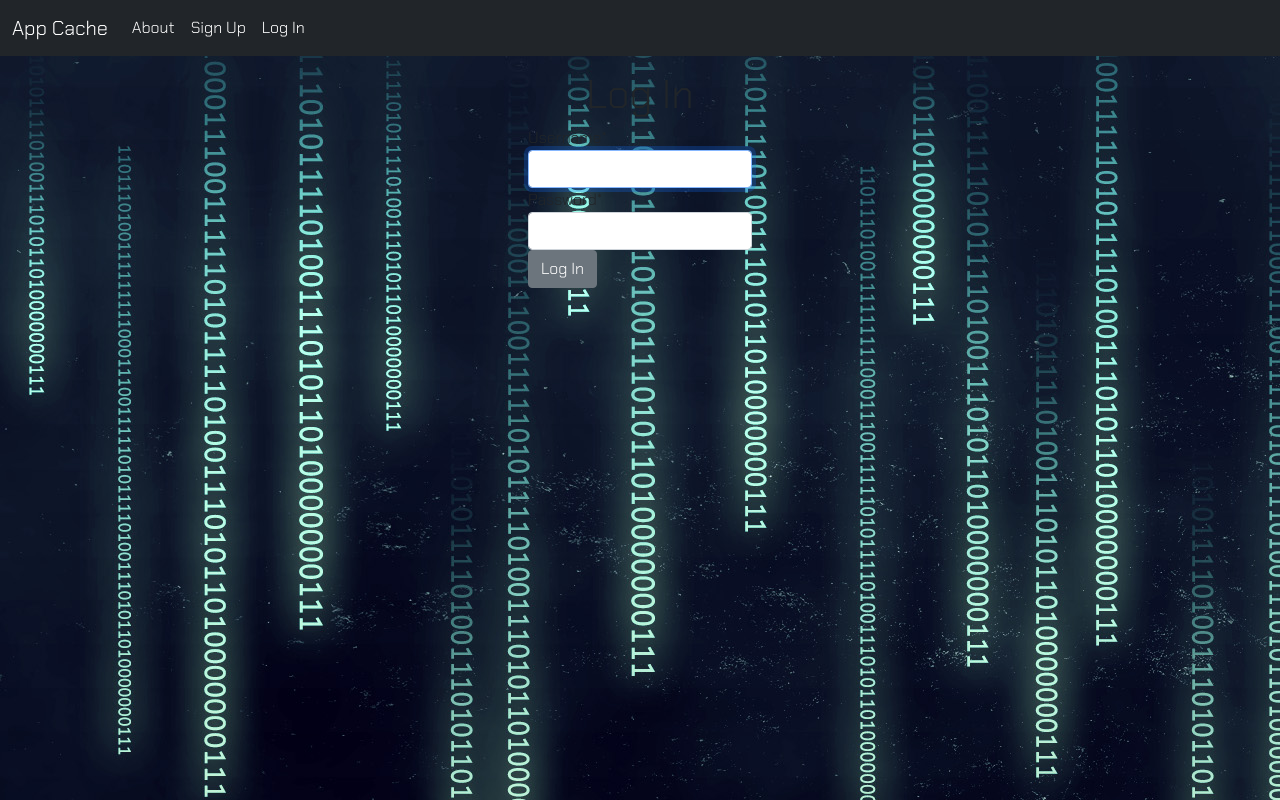
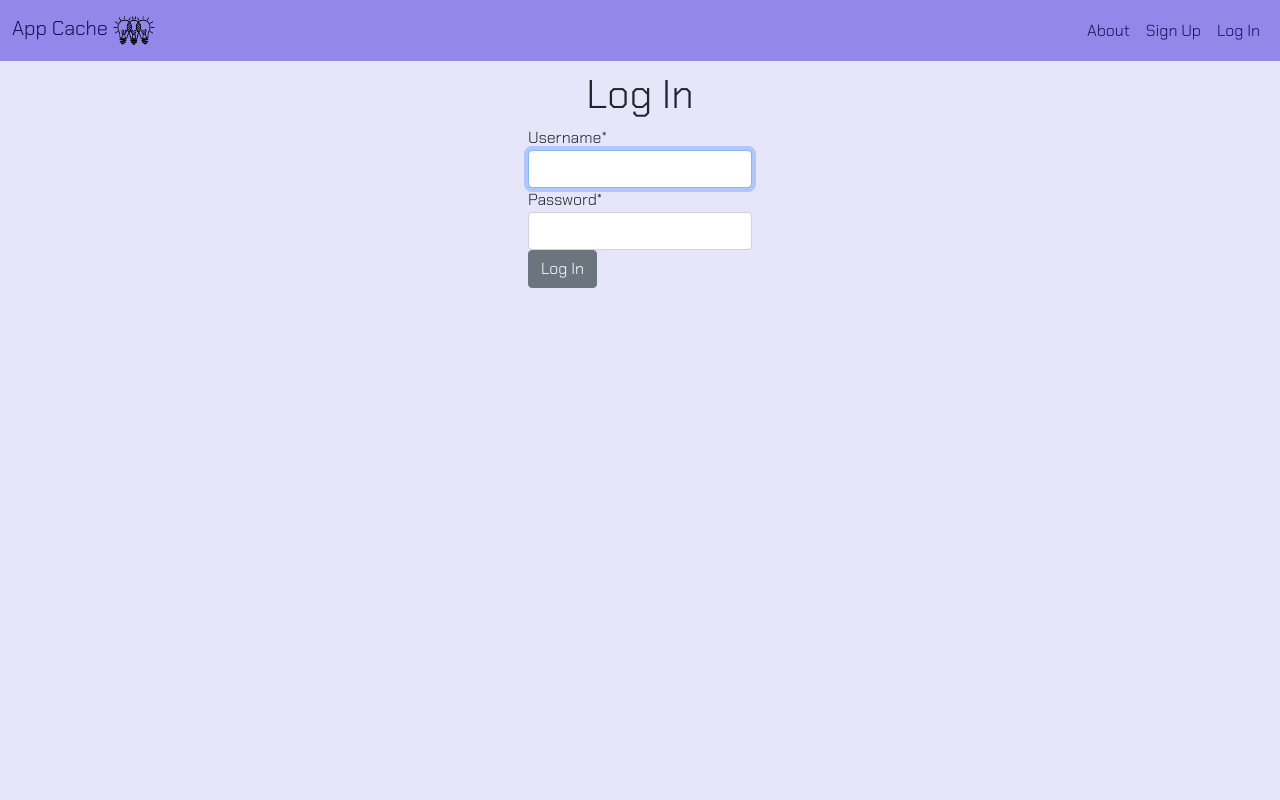
Before and after one commit to kimjane93/AppCacheApp, a Django app: page /accounts/login/?next=/accounts/1/ in a window 1280 px wide. Run offline with Django 3.2, Linux system fonts and the light colour scheme; some libraries are stand-ins or nearby versions.

Commit message:
overwrite boostrap styling in navbar, import noun project icons, fix table formatting

```diff
--- a/main_app/static/css/style.css
+++ b/main_app/static/css/style.css
@@ -5,8 +5,7 @@ body {
     padding-top: 70px;
     align-items: center;
     font-family: 'Chakra Petch', sans-serif;
-    background-image: url("/static/images/CNqyJx.png");
-    background-position: fixed;
+    background-color: #E7E5FA;
   }
 
   main {
@@ -28,3 +27,31 @@ body {
 h1{
     text-align: center;
 }
+
+.navbar {
+  background-color: #9388E9;
+}
+
+.navbar-brand {
+  color: #181058;
+}
+
+.navbar-toggler-icon {
+  border-color: #181058;
+}
+
+.navbar-toggler {
+  border-color: #181058;
+}
+
+.nav-link {
+  color: #181058;
+}
+
+td {
+  text-align: center;
+}
+
+a {
+  color: #181058;
+}
--- a/main_app/templates/accounts/detail.html
+++ b/main_app/templates/accounts/detail.html
@@ -34,7 +34,7 @@
           <div class="collapse multi-collapse" id="multiCollapseExample1">
             <div class="card card-body">
                 {% if current_user.app_set.all %}
-                <table>
+                <table class="table table-striped">
                   <thead>
                     <tr>
                       <th>App</th>
@@ -58,9 +58,7 @@
                           {% if app in apps_you_dont_have %}
                           <a href="{% url 'assoc_user' app.id %}">Add To Build List</a>
                           {% else %}
-                        <a href="{% url 'disassoc_user' app.id %}"
-                          >Remove Build Idea From Your List</a
-                        >
+                        <p>Already In Your Build List</p>
                         {% endif %}
                       </td>
                     </tr>
--- a/main_app/templates/accounts/profile.html
+++ b/main_app/templates/accounts/profile.html
@@ -34,7 +34,7 @@
           <div class="collapse multi-collapse" id="multiCollapseExample1">
             <div class="card card-body">
                 {% if user.app_set.all %}
-                <table>
+                <table class="table table-striped">
                   <thead>
                     <tr>
                       <th>App</th>
--- a/main_app/templates/apps/detail.html
+++ b/main_app/templates/apps/detail.html
@@ -61,7 +61,7 @@
           <div class="collapse multi-collapse" id="multiCollapseExample2">
             <div class="card card-body">
               {% if app.note_set.count %}
-              <table class="striped">
+              <table class="table table-striped">
                 <thead>
                   <tr>
                     <th>Notes:</th>
--- a/main_app/templates/base.html
+++ b/main_app/templates/base.html
@@ -21,17 +21,17 @@ href="{% static 'css/style.css' %}"
   </head>
   <body>
       <header>
-          <nav class="navbar navbar-expand-lg navbar-dark bg-dark fixed-top">
+          <nav class="navbar navbar-expand-lg fixed-top">
 
             <div class="container-fluid">
-                    <a href="/" class="navbar-brand">App Cache</a>
+                    <a href="/" class="navbar-brand"> <span>App Cache <img src="{% static 'images/noun_sharing ideas_1833154.png' %}" alt="" height="35rem"></span></a>
                     <button class="navbar-toggler" type="button" data-bs-toggle="collapse" data-bs-target="#navbarSupportedContent" aria-controls="navbarSupportedContent" aria-expanded="false" aria-label="Toggle navigation">
-                      <span class="navbar-toggler-icon"></span>
+                      <img class="navbar-toggler-icon" src="{% static 'images/noun_List_204249.png' %}" alt="">
                     </button>
 
 
                 <div class="collapse navbar-collapse" id="navbarSupportedContent">
-                  <ul class="navbar-nav me-auto mb-2 mb-lg-0">
+                  <ul class="navbar-nav ms-auto mb-2 mb-lg-0">
                     <li class="nav-item"><a href="{% url 'about' %}" class="nav-link active" aria-current="page">About</a></li>
                     {% if user.is_authenticated %}
                     <li class="nav-item"><a href="{% url 'profile' %}" class="nav-link active" aria-current="page">Profile</a></li>
--- a/main_app/views.py
+++ b/main_app/views.py
@@ -18,7 +18,7 @@ def home(request):
     subscribe_form = SubscribeForm(request.POST)
     subject = 'Welcome To The Dev Community at App Cache'
     if request.user.is_authenticated:
-      message = f"Hey {request.user.first_name}, thanks for subscribing to the App Cache Flash! We hope you enjoy sharing and comparing with your fellow coders. Create some app ideas here, implement a few ideas there, and be sure to network with each other on Linkedin!"
+      message = f'Hey {request.user.first_name}, thanks for subscribing to the App Cache Flash! We hope you enjoy sharing and comparing with your fellow coders. Create some app ideas here, implement a few ideas there, and be sure to network with each other on Linkedin!'
     else:
       message = f"Hey Friend, thanks for subscribing to the App Cache Flash! If you have already signed on with us, we hope you continue to enjoy sharing and comparing with your fellow coders. Create some app ideas here, implement a few ideas there, and be sure to network with each other on Linkedin! If you haven't decided on making an account yet, THIS is your sign to join the party, as one of my favorite coding instructors would say."
     recipient = str(subscribe_form['email'].value())
```
Also changed, not shown: main_app/static/images/noun_List_204249.png (added), main_app/static/images/noun_sharing ideas_1833154.png (added).
